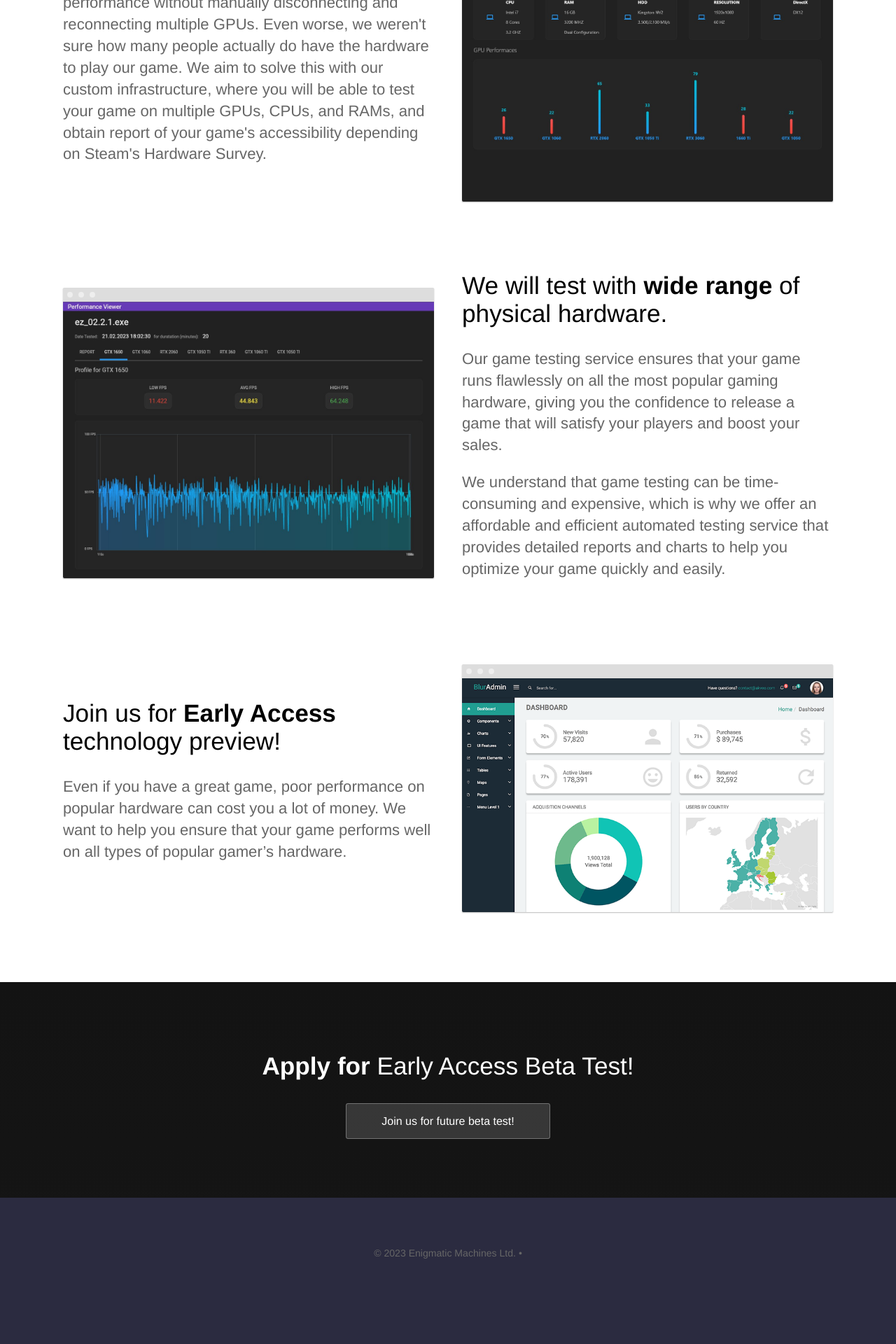
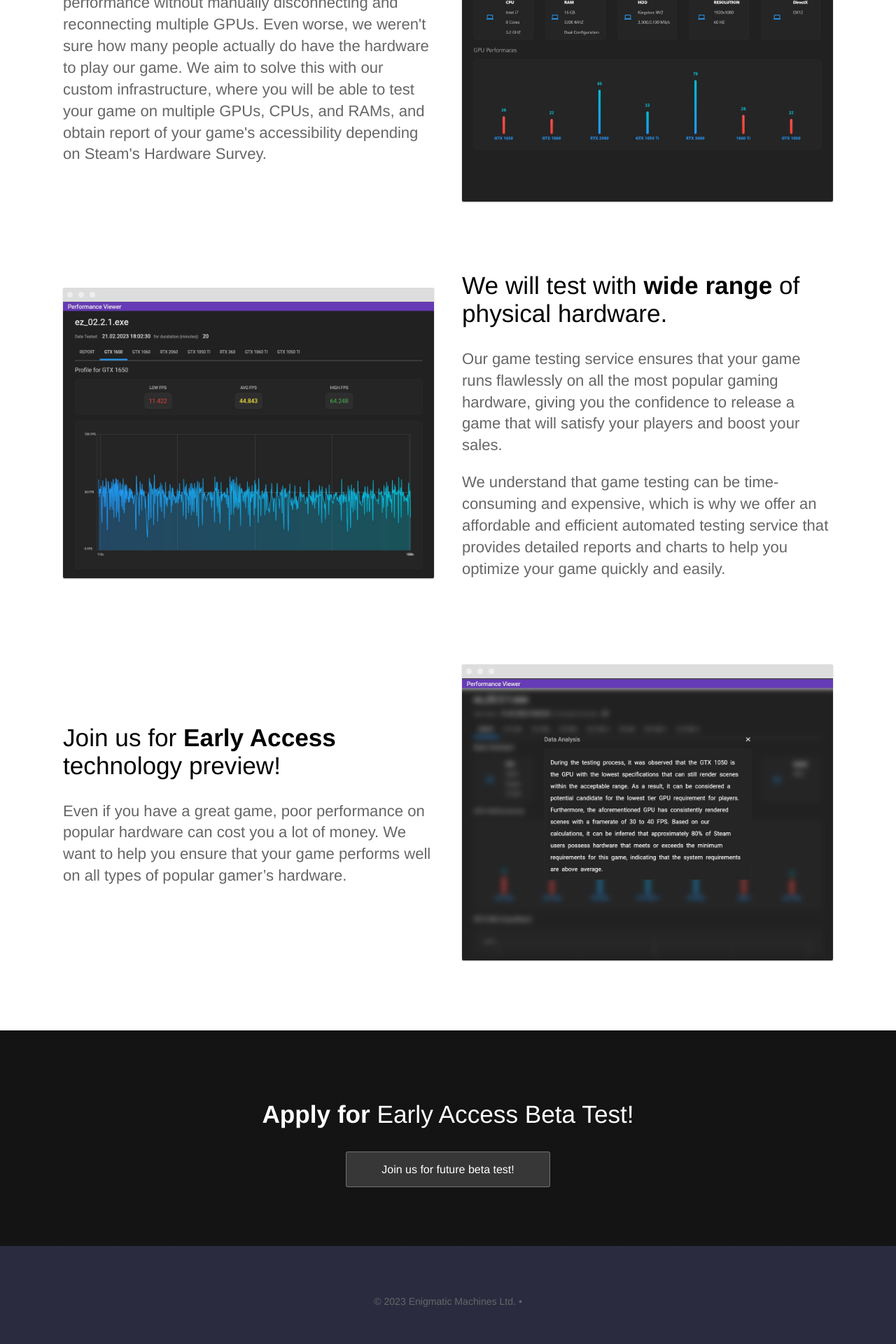
Before and after one commit to EnigmaticMachines/performace, a Jekyll site: the page built from index.html, in a window 1280 px wide. Shown: the part 761-2681 px from the top of the page at 70% size. Built offline with Jekyll 4.4.1, drawn with Linux system fonts in a browser that asks for light colours; before the commit the page ends 2611 px from its top, so only the background shows below that.

Commit message:
Updated last image

```diff
--- a/index.html
+++ b/index.html
@@ -51,7 +51,7 @@
 					We want to help you ensure that your game performs well on all types of popular gamer’s hardware.</p>
 			</div>
 			<div class="image">
-				<img src="{{ site.baseurl }}/images/dashboard.png" alt="Screenshot" class="screenshot editable" />
+				<img src="{{ site.baseurl }}/images/tygo_3.jpg" alt="Screenshot" class="screenshot editable" />
 			</div>
 		</div>
 	</section>
```
Also changed, not shown: images/tygo_3.jpg (added).
